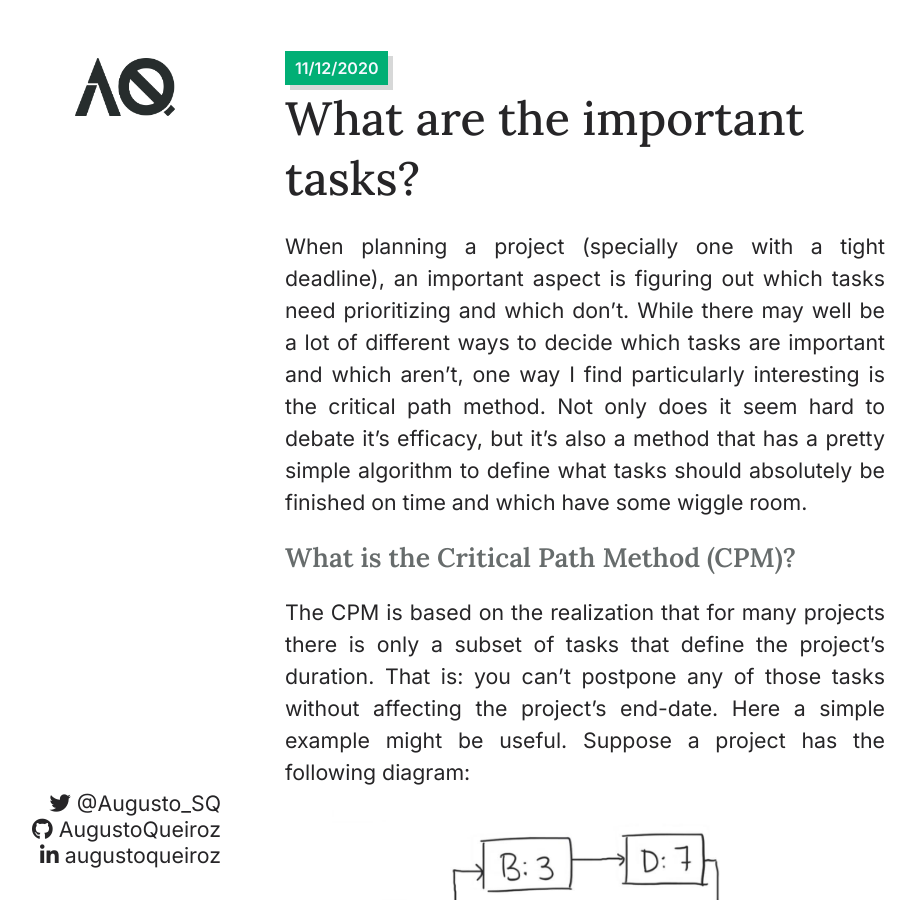
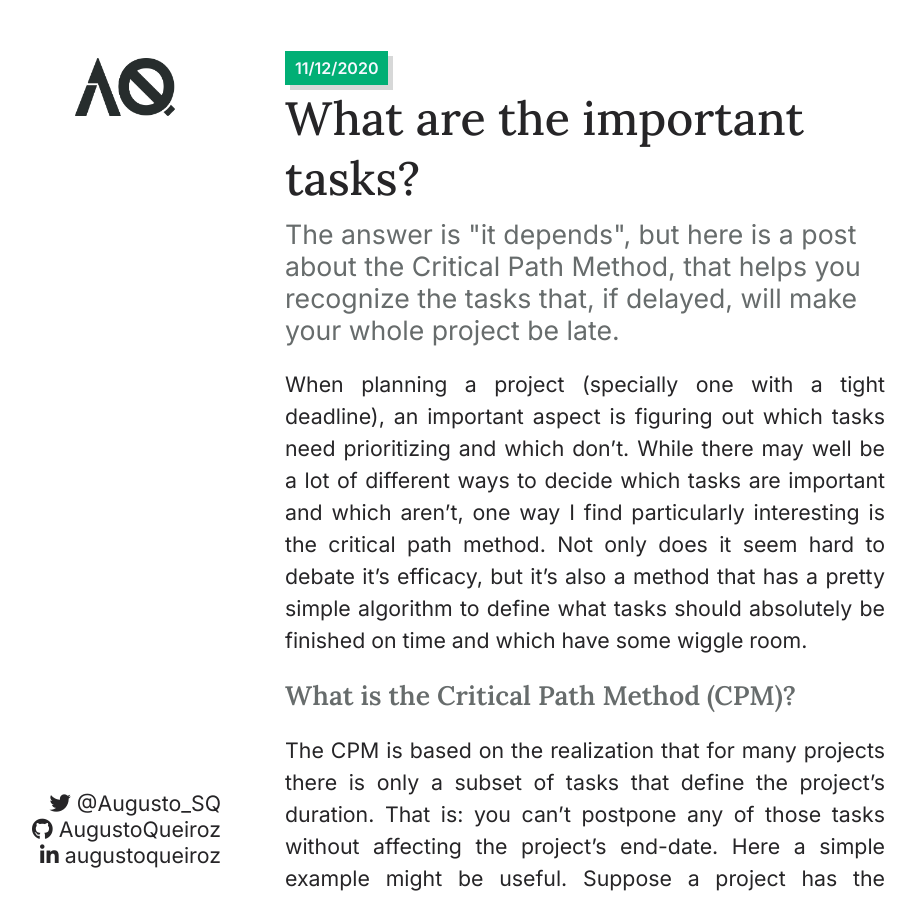
Before and after one commit to AugustoQueiroz/blog, a Jekyll site: the page built from _posts/2020-12-11-CPM.markdown, in a window 1280 px wide and 900 px high. Shown: the whole window, without its empty margins (29-945 px from the left). Built offline with Jekyll 4.4.1, drawn with Linux system fonts in a browser that asks for light colours; our own code applies the rules of GitHub Pages for plain Markdown files.

Commit message:
Added subtitle to CPM post

```diff
--- a/_posts/2020-12-11-CPM.markdown
+++ b/_posts/2020-12-11-CPM.markdown
@@ -1,6 +1,6 @@
 ---
 title: 'What are the important tasks?'
-subtitle: ''
+subtitle: 'The answer is "it depends", but here is a post about the Critical Path Method, that helps you recognize the tasks that, if delayed, will make your whole project be late.'
 category: tech
 ---
 
```
